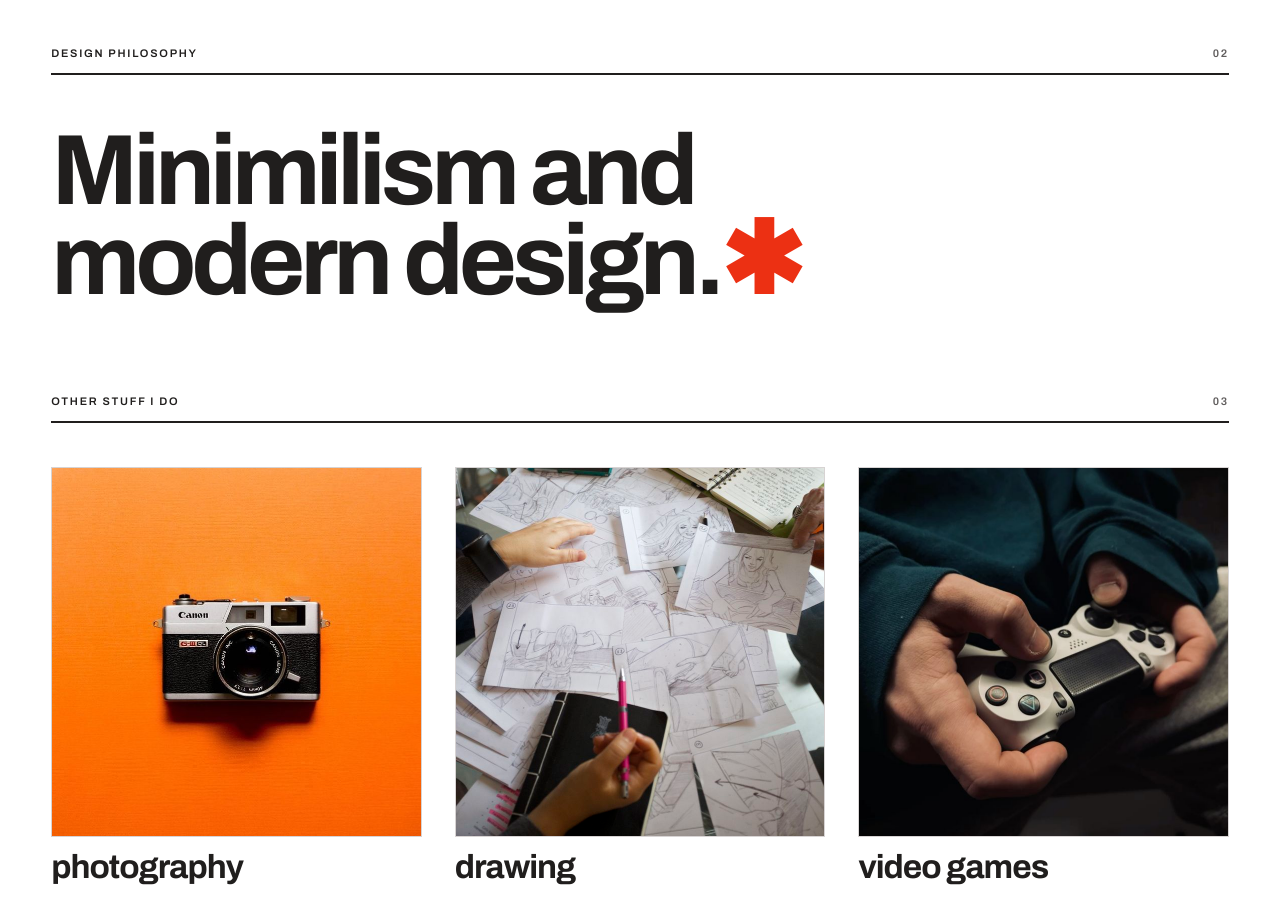
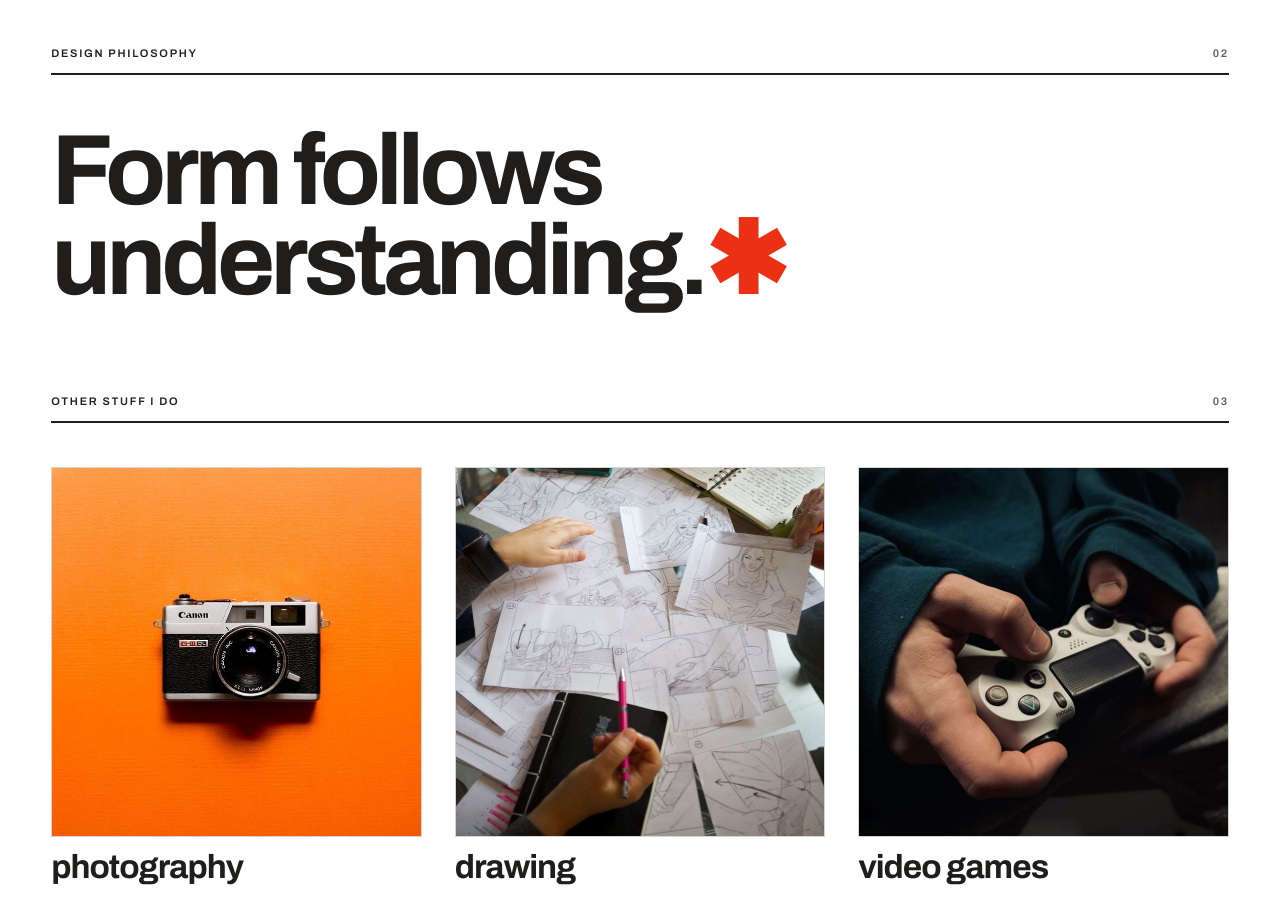
Before and after one commit to Kshitizky/Portfolio, a plain HTML site: page About.dc.html in a window 1280 px wide. Shown: the part 1640-2564 px from the top of the page. Drawn offline with nearby package versions, Linux system fonts and the light colour scheme.

Commit message:
Update About.dc.html

```diff
--- a/About.dc.html
+++ b/About.dc.html
@@ -88,7 +88,7 @@
         <span style="color:#201e1d;">Design philosophy</span>
         <span>02</span>
       </div>
-      <p style="margin:clamp(28px,4vw,56px) 0 0;font-weight:700;font-size:clamp(40px,7.8vw,124px);line-height:0.9;letter-spacing:-0.05em;max-width:16ch;">Minimilism and modern design.<span style="color:#ec3013;">✱</span></p>
+      <p style="margin:clamp(28px,4vw,56px) 0 0;font-weight:700;font-size:clamp(40px,7.8vw,124px);line-height:0.9;letter-spacing:-0.05em;max-width:16ch;">Form follows understanding.<span style="color:#ec3013;">✱</span></p>
     </div>
   </section>
 
```
